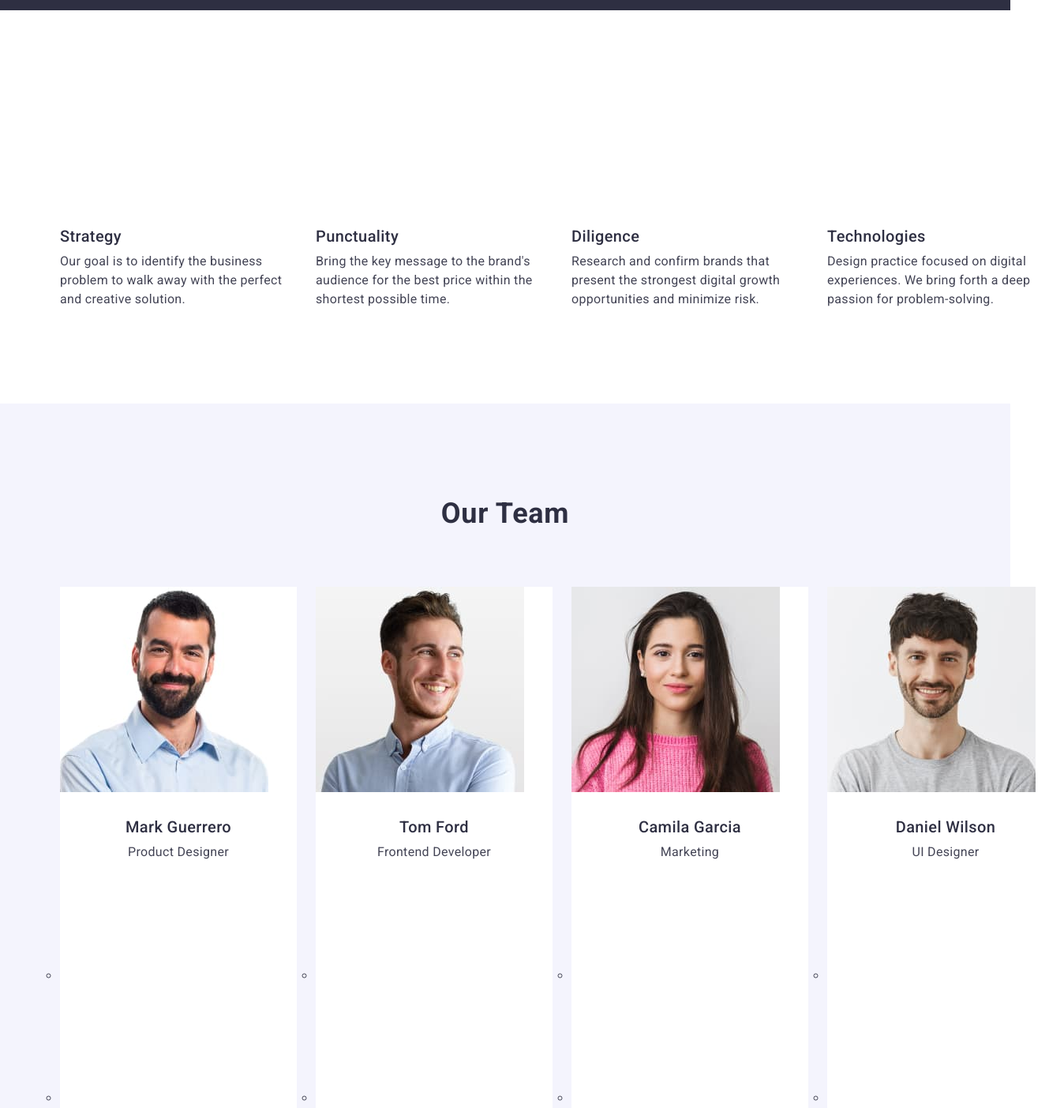
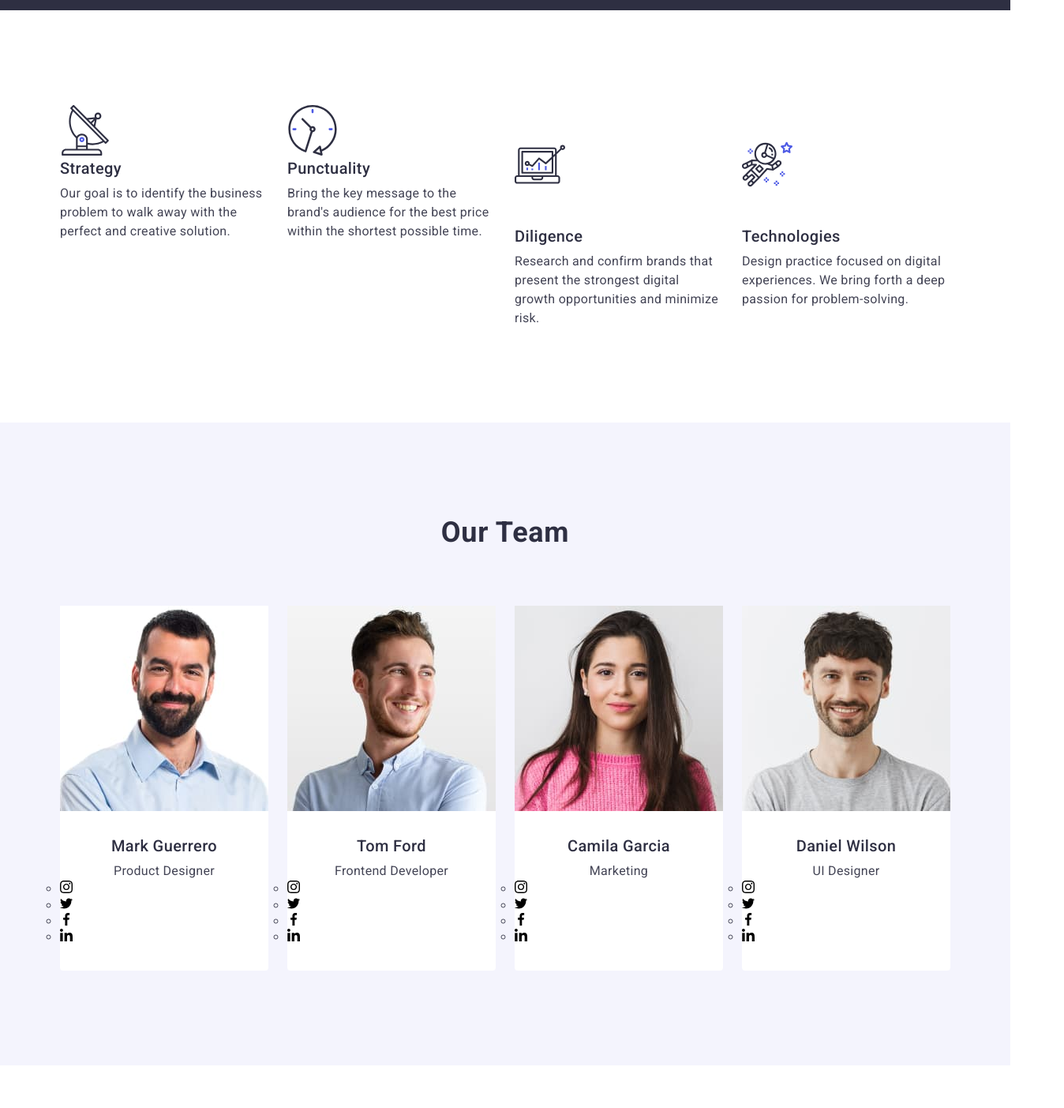
Before and after one commit to vsevolodRBA/goit-markup-hw-04, a plain HTML site: page index.html in a window 1280 px wide. Shown: the part 720-2123 px from the top of the page at 79% size, 1348 px wide, since content can reach past the window. Drawn offline with nearby package versions, Linux system fonts and the light colour scheme.

Commit message:
added icons

```diff
--- a/css/styles.css
+++ b/css/styles.css
@@ -151,11 +151,11 @@ body {
     padding: 24px 0;
     text-decoration: none;
     transition: color 250ms cubic-bezier(0.4, 0, 0.2, 1);
-}
-.studio-link.current {
     position: relative;
 }
-.studio-link.current::after {
+
+
+.studio-link::after {
     content: '';
 
     position: absolute;
@@ -167,6 +167,13 @@ body {
     border-radius: 2px;
 
     background-color: #404BBF;
+    opacity: 0;
+    transition: opacity 250ms cubic-bezier(0.4, 0, 0.2, 1);;
+}
+.studio-link:hover::after,
+.studio-link:focus::after,
+.studio-link.studio-link.current::after {
+    opacity: 1;
 }
 
 .studio-link:hover,
@@ -289,3 +296,10 @@ img {
 .footer-cont {
     display: flex;
 }
+.last-text-text {
+    font-weight: 500;
+    font-size: 16px;
+    line-height: 150%;
+    letter-spacing: 0.02em;
+    color: #F4F4FD;
+}
--- a/index.html
+++ b/index.html
@@ -67,8 +67,8 @@
           <ul class="wrapper-inf">
             <li class="inf-list">
               <div>
-                <svg>
-                  <use></use>
+                <svg class="inf-icons" width="64" height="64">
+                  <use href="./images/icons.svg#icon-antenna"></use>
                 </svg>
               </div>
               <h3 class="title secsec">Strategy</h3>
@@ -79,8 +79,8 @@
             </li>
             <li class="inf-list">
               <div>
-                <svg>
-                  <use></use>
+                <svg class="inf-icons" width="64" height="64">
+                  <use href="./images/icons.svg#icon-clock"></use>
                 </svg>
               </div>
               <h3 class="title secsec">Punctuality</h3>
@@ -91,8 +91,8 @@
             </li>
             <li class="inf-list">
               <div>
-                <svg>
-                  <use></use>
+                <svg class="inf-icons" width="64" hight="64">
+                  <use href="./images/icons.svg#icon-diagram"></use>
                 </svg>
               </div>
               <h3 class="title secsec">Diligence</h3>
@@ -103,8 +103,8 @@
             </li>
             <li class="inf-list">
               <div>
-                <svg>
-                  <use></use>
+                <svg class="inf-icons" width="64" hight="64">
+                  <use href="./images/icons.svg#icon-astronaut"></use>
                 </svg>
               </div>
               <h3 class="title secsec">Technologies</h3>
@@ -128,29 +128,29 @@
                 <ul>
                   <li>
                     <a href="">
-                      <svg>
-                        <use></use>
+                      <svg class="" width="16" height="16">
+                        <use href="./images/icons.svg#icon-instagram"></use>
                       </svg>
                     </a>
                   </li>
                   <li>
                     <a href="">
-                      <svg>
-                        <use></use>
+                      <svg class="" width="16" height="16">
+                        <use href="./images/icons.svg#icon-twitter"></use>
                       </svg>
                     </a>
                   </li>
                   <li>
                     <a href="">
-                      <svg>
-                        <use></use>
+                      <svg class="" width="16" height="16">
+                        <use href="./images/icons.svg#icon-facebook"></use>
                       </svg>
                     </a>
                   </li>
                   <li>
                     <a href="">
-                      <svg>
-                        <use></use>
+                      <svg class="" width="16" height="16">
+                        <use href="./images/icons.svg#icon-linkedin"></use>
                       </svg>
                     </a>
                   </li>
@@ -165,29 +165,29 @@
                 <ul>
                   <li>
                     <a href="">
-                      <svg>
-                        <use></use>
+                      <svg class="" width="16" height="16">
+                        <use href="./images/icons.svg#icon-instagram"></use>
                       </svg>
                     </a>
                   </li>
                   <li>
                     <a href="">
-                      <svg>
-                        <use></use>
+                      <svg class="" width="16" height="16">
+                        <use href="./images/icons.svg#icon-twitter"></use>
                       </svg>
                     </a>
                   </li>
                   <li>
                     <a href="">
-                      <svg>
-                        <use></use>
+                      <svg class="" width="16" height="16">
+                        <use href="./images/icons.svg#icon-facebook"></use>
                       </svg>
                     </a>
                   </li>
                   <li>
                     <a href="">
-                      <svg>
-                        <use></use>
+                      <svg class="" width="16" height="16">
+                        <use href="./images/icons.svg#icon-linkedin"></use>
                       </svg>
                     </a>
                   </li>
@@ -202,29 +202,29 @@
                 <ul>
                   <li>
                     <a href="">
-                      <svg>
-                        <use></use>
+                      <svg class="" width="16" height="16">
+                        <use href="./images/icons.svg#icon-instagram"></use>
                       </svg>
                     </a>
                   </li>
                   <li>
                     <a href="">
-                      <svg>
-                        <use></use>
+                      <svg class="" width="16" height="16">
+                        <use href="./images/icons.svg#icon-twitter"></use>
                       </svg>
                     </a>
                   </li>
                   <li>
                     <a href="">
-                      <svg>
-                        <use></use>
+                      <svg class="" width="16" height="16">
+                        <use href="./images/icons.svg#icon-facebook"></use>
                       </svg>
                     </a>
                   </li>
                   <li>
                     <a href="">
-                      <svg>
-                        <use></use>
+                      <svg class="" width="16" height="16">
+                        <use href="./images/icons.svg#icon-linkedin"></use>
                       </svg>
                     </a>
                   </li>
@@ -239,29 +239,29 @@
                 <ul>
                   <li>
                     <a href="">
-                      <svg>
-                        <use></use>
+                      <svg class="" width="16" height="16">
+                        <use href="./images/icons.svg#icon-instagram"></use>
                       </svg>
                     </a>
                   </li>
                   <li>
                     <a href="">
-                      <svg>
-                        <use></use>
+                      <svg class="" width="16" height="16">
+                        <use href="./images/icons.svg#icon-twitter"></use>
                       </svg>
                     </a>
                   </li>
                   <li>
                     <a href="">
-                      <svg>
-                        <use></use>
+                      <svg class="" width="16" height="16">
+                        <use href="./images/icons.svg#icon-facebook"></use>
                       </svg>
                     </a>
                   </li>
                   <li>
                     <a href="">
-                      <svg>
-                        <use></use>
+                      <svg class="" width="16" height="16">
+                        <use href="./images/icons.svg#icon-linkedin"></use>
                       </svg>
                     </a>
                   </li>
@@ -381,33 +381,33 @@
           </p>
         </div>
         <div>
-          <p>Social media</p>
+          <p class="last-text-text">Social media</p>
           <ul>
             <li>
               <a href="">
-                <svg>
-                  <use></use>
+                <svg class="" width="16" height="16">
+                  <use href="./images/icons.svg#icon-instagram"></use>
                 </svg>
               </a>
             </li>
             <li>
               <a href="">
-                <svg>
-                  <use></use>
+                <svg class="" width="16" height="16">
+                  <use href="./images/icons.svg#icon-twitter"></use>
                 </svg>
               </a>
             </li>
             <li>
               <a href="">
-                <svg>
-                  <use></use>
+                <svg class="" width="16" height="16">
+                  <use href="./images/icons.svg#icon-facebook"></use>
                 </svg>
               </a>
             </li>
             <li>
               <a href="">
-                <svg>
-                  <use></use>
+                <svg class="" width="16" height="16">
+                  <use href="./images/icons.svg#icon-linkedin"></use>
                 </svg>
               </a>
             </li>
```
Also changed, not shown: images/icons.svg (added).
